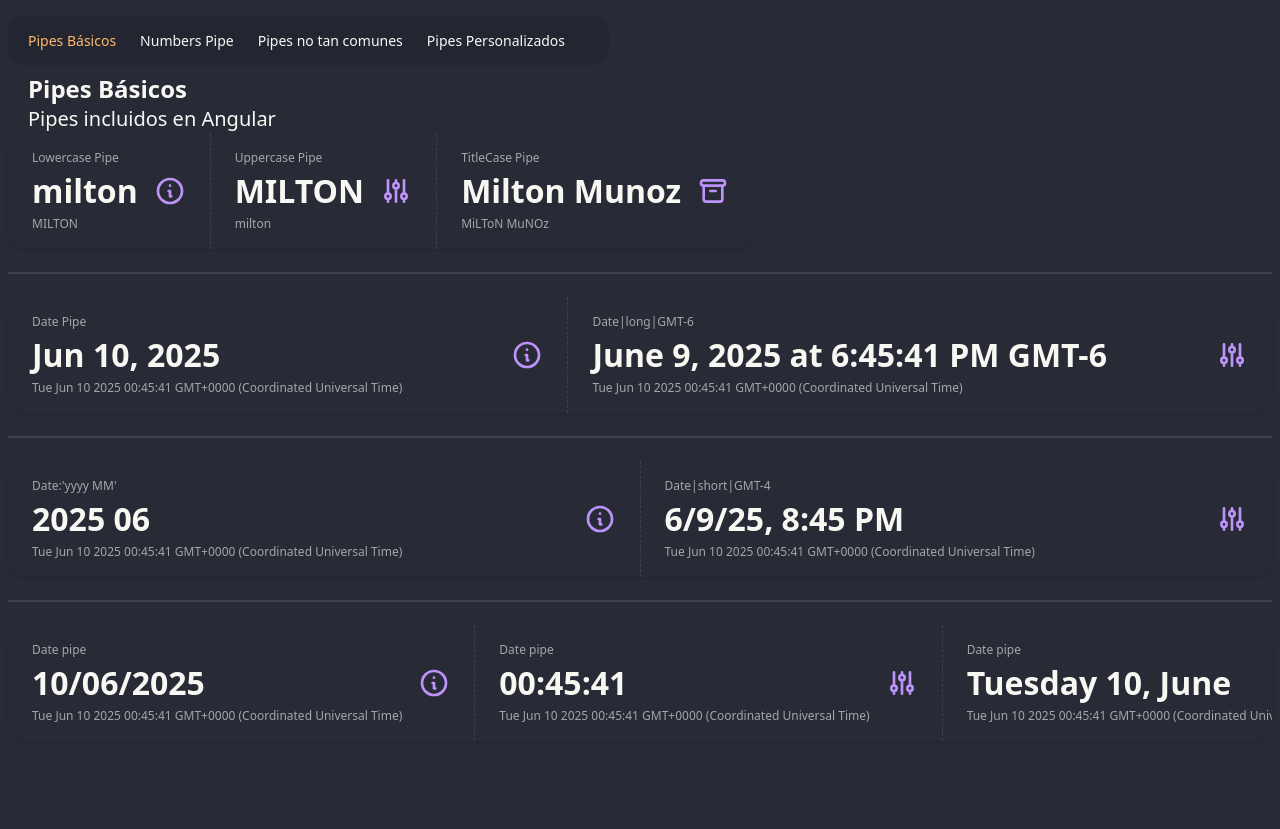
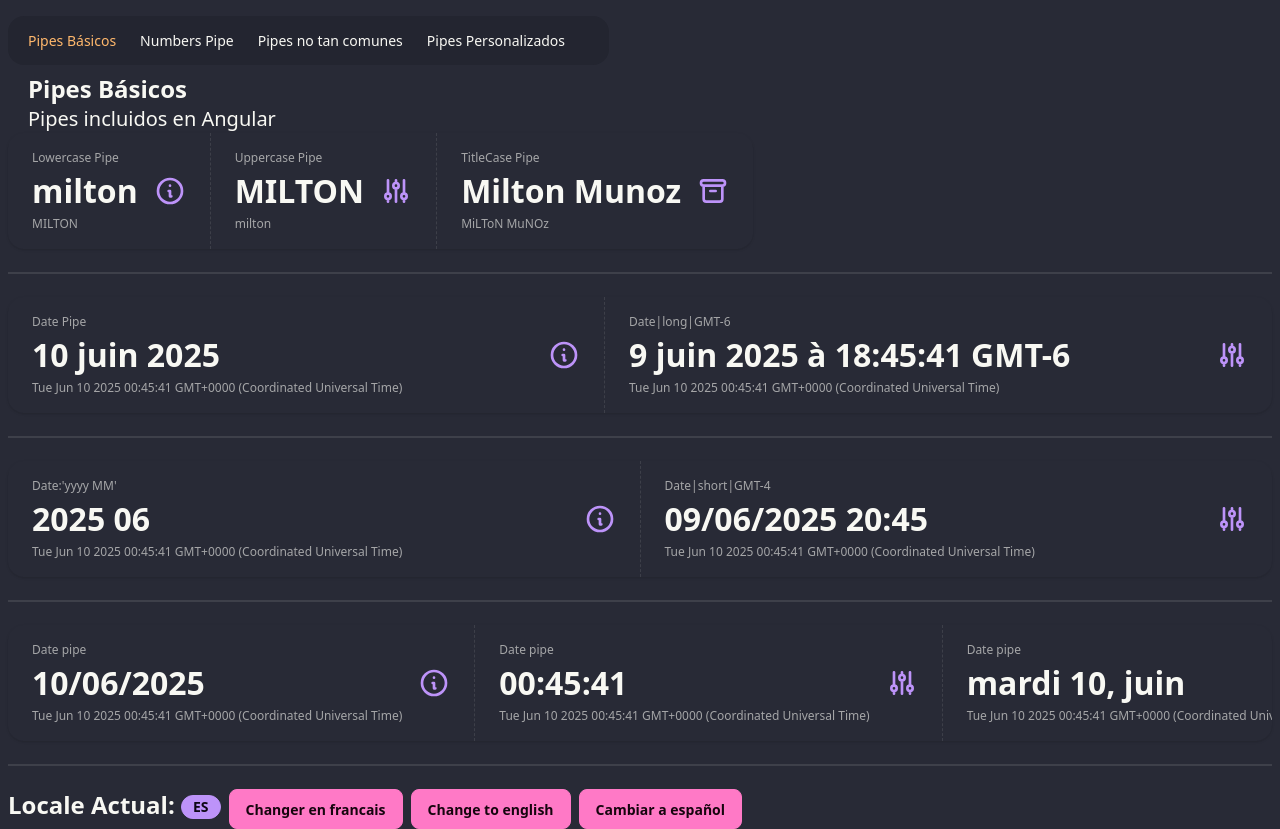
Before and after one commit to GenerationMilton/angular-pipes, an Angular app: page /basic in a window 1280 px wide. Before the commit the page ends 800 px from the top, so only its background shows below. Built offline with nearby package versions, Linux system fonts and the light colour scheme.

Commit message:
angular :sparkles: change languages in pipes

```diff
--- a/src/app/app.config.ts
+++ b/src/app/app.config.ts
@@ -1,12 +1,23 @@
-import { ApplicationConfig, provideBrowserGlobalErrorListeners, provideZoneChangeDetection } from '@angular/core';
+import { ApplicationConfig, LOCALE_ID, provideZoneChangeDetection } from '@angular/core';
 import { provideRouter } from '@angular/router';
 
 import { routes } from './app.routes';
+import { registerLocaleData } from '@angular/common';
+import localeEs from '@angular/common/locales/es-CO';
+import localeFr from '@angular/common/locales/fr';
+
+registerLocaleData(localeEs, 'es')
+registerLocaleData(localeFr, 'fr')
 
 export const appConfig: ApplicationConfig = {
   providers: [
-    provideBrowserGlobalErrorListeners(),
+
     provideZoneChangeDetection({ eventCoalescing: true }),
-    provideRouter(routes)
-  ]
+    provideRouter(routes),
+
+    {
+      provide: LOCALE_ID,
+      useValue: 'fr',
+    },
+  ],
 };
--- a/src/app/pages/basic-page/basic-page.component.html
+++ b/src/app/pages/basic-page/basic-page.component.html
@@ -108,12 +108,10 @@
       </svg>
     </div>
     <div class="stat-title">Date|long|GMT-6</div>
-    <div class="stat-value">{{ customDate() | date:'long':"GMT-6" }}</div>
+    <div class="stat-value">{{ customDate() | date : "long" : "GMT-6" }}</div>
     <div class="stat-desc">{{ customDate() }}</div>
   </div>
-
 </div>
-
 
 <div class="divider"></div>
 <div class="stats shadow w-full">
@@ -134,7 +132,7 @@
       </svg>
     </div>
     <div class="stat-title">Date:'yyyy MM'</div>
-    <div class="stat-value">{{ customDate() | date: "yyyy MM" }}</div>
+    <div class="stat-value">{{ customDate() | date : "yyyy MM" }}</div>
     <div class="stat-desc">{{ customDate() }}</div>
   </div>
 
@@ -155,12 +153,10 @@
       </svg>
     </div>
     <div class="stat-title">Date|short|GMT-4</div>
-    <div class="stat-value">{{ customDate() | date:'short':"GMT-4" }}</div>
+    <div class="stat-value">{{ customDate() | date : "short" : "GMT-4" }}</div>
     <div class="stat-desc">{{ customDate() }}</div>
   </div>
-
 </div>
-
 
 <div class="divider"></div>
 <div class="stats shadow w-full">
@@ -181,7 +177,7 @@
       </svg>
     </div>
     <div class="stat-title">Date pipe</div>
-    <div class="stat-value">{{ customDate() | date: "dd/MM/yyyy" }}</div>
+    <div class="stat-value">{{ customDate() | date : "dd/MM/yyyy" }}</div>
     <div class="stat-desc">{{ customDate() }}</div>
   </div>
 
@@ -202,7 +198,7 @@
       </svg>
     </div>
     <div class="stat-title">Date pipe</div>
-    <div class="stat-value">{{ customDate() | date: "HH:mm:ss" }}</div>
+    <div class="stat-value">{{ customDate() | date : "HH:mm:ss" }}</div>
     <div class="stat-desc">{{ customDate() }}</div>
   </div>
 
@@ -223,8 +219,20 @@
       </svg>
     </div>
     <div class="stat-title">Date pipe</div>
-    <div class="stat-value">{{ customDate() | date:"EEEE d, MMMM" }}</div>
+    <div class="stat-value">{{ customDate() | date : "EEEE d, MMMM" }}</div>
     <div class="stat-desc">{{ customDate() }}</div>
   </div>
+</div>
 
+<div class="divider"></div>
+
+<div class="flex flex-row gap-2">
+  <h1 class="text-2xl font-bold">
+    Locale Actual:
+    <span class="badge badge-secondary">ES</span>
+  </h1>
+
+  <button class="btn btn-primary">Changer en francais</button>
+  <button class="btn btn-primary">Change to english</button>
+  <button class="btn btn-primary">Cambiar a español</button>
 </div>
```
Lines whose indentation alone changed are shown as unchanged.
